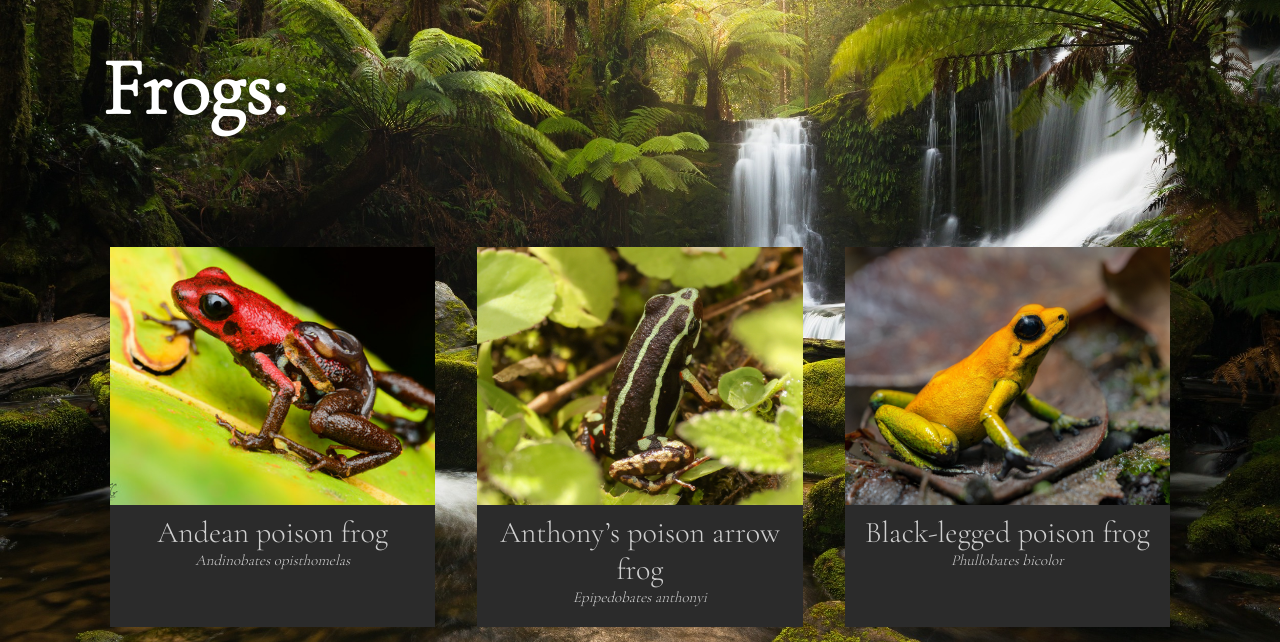
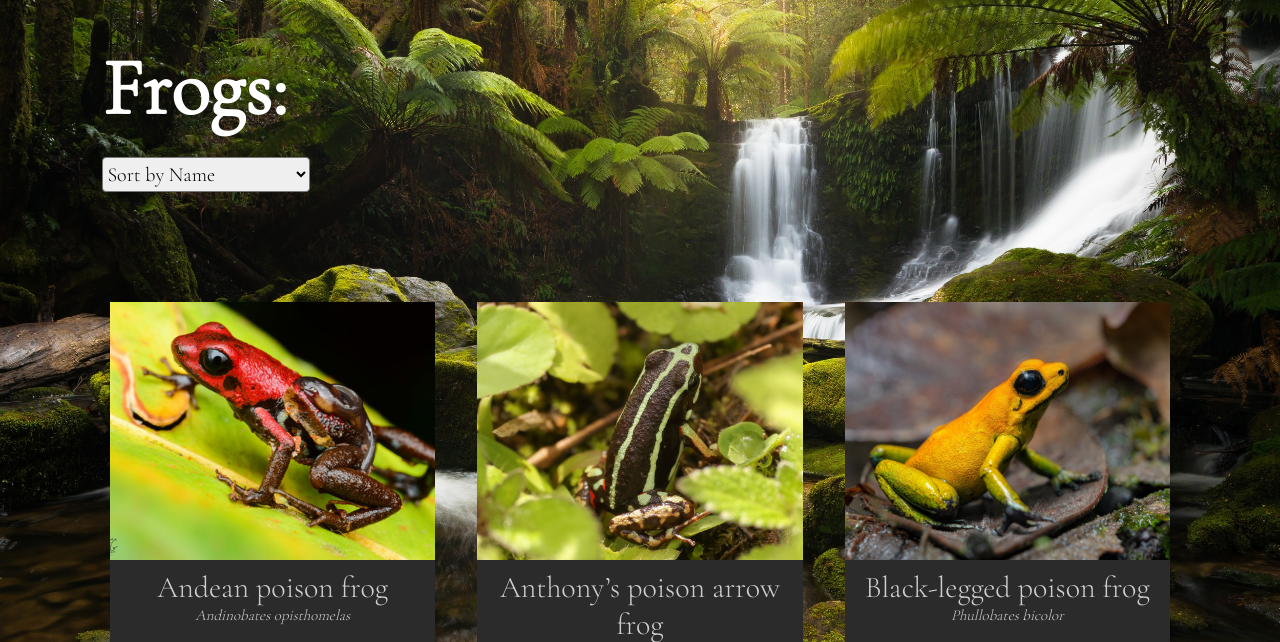
Before and after one commit to protrooper/Linuses-12DTP-project, a Flask app: page /all_frogs in a window 1280 px wide. Shown: the part 30-672 px from the top of the page. Run offline with Flask 3, Linux system fonts and the light colour scheme; data comes from the database, SQL or seed files in the repository; both versions use the stored data as it was after the commit.

Commit message:
frogs in all_frogs page can now be sorted by name, scientific name, or size.

```diff
--- a/routes.py
+++ b/routes.py
@@ -136,10 +136,9 @@ def explore():
     if request.method == "POST":
         data = dict(request.form)
 
-        results = search_frogs(data['country'], data['habitat'], data['prey'], data['predator'], data['statuses'])
-        sortedResults = sorted(results, key=lambda frog: frog[1])  # sorts results in alphabetical order, based on name
-
-        return render_template("search.html", title="search results", frogs=sortedResults)
+        frogs = search_frogs(data['country'], data['habitat'], data['prey'], data['predator'], data['statuses'])
+        sort_key = request.args.get('sort_key', default='1')
+        return render_template("search.html", title="search results", frogs=frogs, sort_key=sort_key)
 
     else:
         sortedResults = []
@@ -158,7 +157,8 @@ def explore():
 def all_frogs():
     queries = [['SELECT * FROM frogs ORDER BY name']]
     frogs = fetch_data(queries, [True])
-    return render_template("all_frogs.html", frogs=frogs[0])
+    sort_key = request.args.get('sort_key', default='1')
+    return render_template("all_frogs.html", frogs=frogs[0], sort_key=sort_key)
 
 
 @app.route('/frog/<int:id>')
--- a/static/css/style.css
+++ b/static/css/style.css
@@ -319,7 +319,16 @@ nav a:hover::before {
     font-weight: 3;
 }
 
-
+.sorting-dropdown {
+    text-align: left;
+    font-size: 20px;
+    margin: 20px 8% 0;
+    height: 35px;
+    border-radius: 4px;
+    box-shadow:0 0 15px 4px rgba(0,0,0,0.06);
+    font-family: "Cormorant garamond", sans-serif;
+    font-weight: 250;
+}
 
 
 
@@ -389,6 +398,7 @@ nav a:hover::before {
 }
 
 
+
 /**EXPLORE PAGE
 -------------------------------------------------------------------**/
 
--- a/templates/all_frogs.html
+++ b/templates/all_frogs.html
@@ -3,8 +3,13 @@
 
 <div class = "all_frogs">
   <h2>Frogs:</h2>
+  <select class="sorting-dropdown">
+    <option value="1" {%if sort_key == "1"%}selected{% endif %}>Sort by Name</option>
+    <option value="5" {%if sort_key == "5"%}selected{% endif %}>Sort by Size</option>
+    <option value="4" {%if sort_key == "4"%}selected{% endif %}>Sort by Scientific Name</option>
+  </select>
   <div class="grid-container">
-      {%for item in frogs %}
+      {%for item in frogs|sort(attribute=sort_key) %}
           <div class = "grid-item">
             <a href = "/frog/{{item[0]}}"><img src = "{{item[2]}}" /></a>
             <a href = "/frog/{{item[0]}}"> {{item[1]}}</a>
@@ -15,4 +20,18 @@
   </div>
 </div>
 
+<script>
+
+  const dropdown = document.querySelector(".sorting-dropdown");
+  dropdown.addEventListener("change", function () {
+    const selectedValue = dropdown.value;
+    var sortKey;
+
+    sortKey = selectedValue;
+    //reload page with the updated sort_key parameter
+     window.location.search = `?sort_key=${sortKey}`;
+  });
+</script>
+
+
 {%endblock%}
```
Also changed, not shown: templates/search.html (+15 -0 lines), frog.db.
